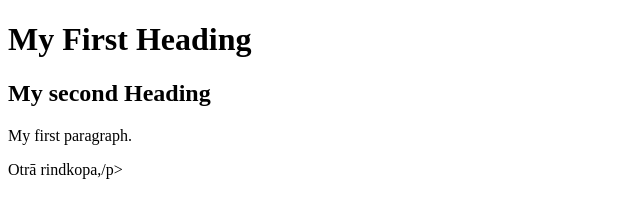
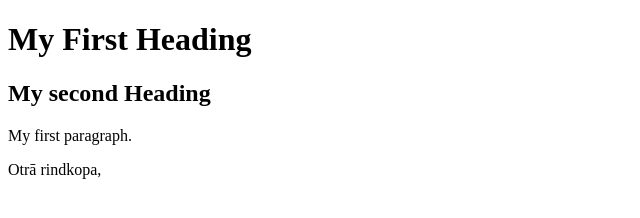
Before and after one commit to liene11/my-first-webpage, a plain HTML site: page index.html in a window 1280 px wide. Shown: the full height of the page, 0-640 px from the left. Drawn offline with Linux system fonts and the light colour scheme.

Commit message:
my first code changes

```diff
--- a/index.html
+++ b/index.html
@@ -5,6 +5,6 @@
 <h1>My First Heading</h1>
   <h2> My second Heading</h2>
 <p>My first paragraph.</p>
-<p>Otrā rindkopa,/p>
+<p>Otrā rindkopa,</p>
 </body>
 </html>
```
